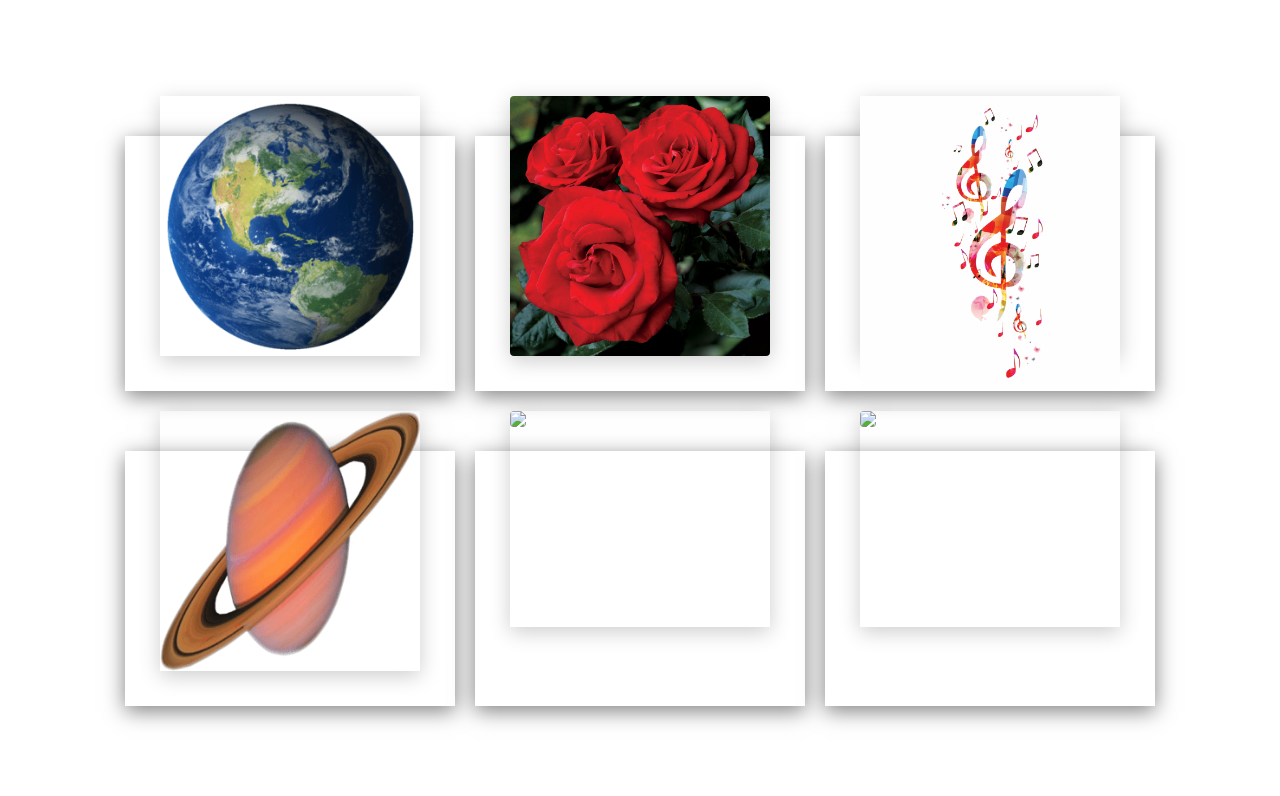
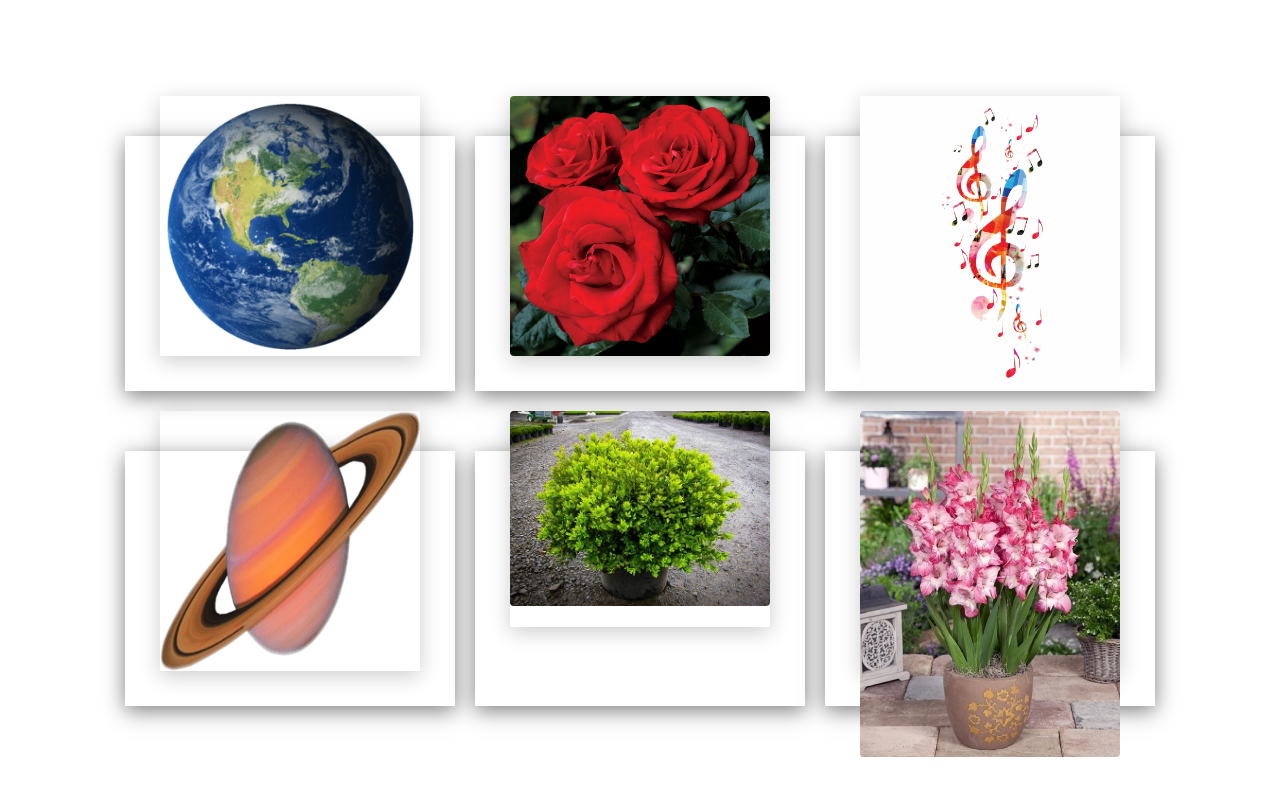
Before and after one commit to lortiz6/card-design, a plain HTML site: page index.html in a window 1280 px wide. Drawn offline with Linux system fonts and the light colour scheme.

Commit message:
img path

```diff
--- a/index.html
+++ b/index.html
@@ -52,7 +52,7 @@
             </div>
             <div class="card">
                 <div class="imgBX">
-                    <img src="media/img5.png">
+                    <img src="media/img5.jpg">
                 </div>
                 <div class="content">
                     <h2>Lorem5</h2>
@@ -62,7 +62,7 @@
             </div>
             <div class="card">
                 <div class="imgBX">
-                    <img src="media/img6.png">
+                    <img src="media/img6.jpg">
                 </div>
                 <div class="content">
                     <h2>Lorem6</h2>
```
